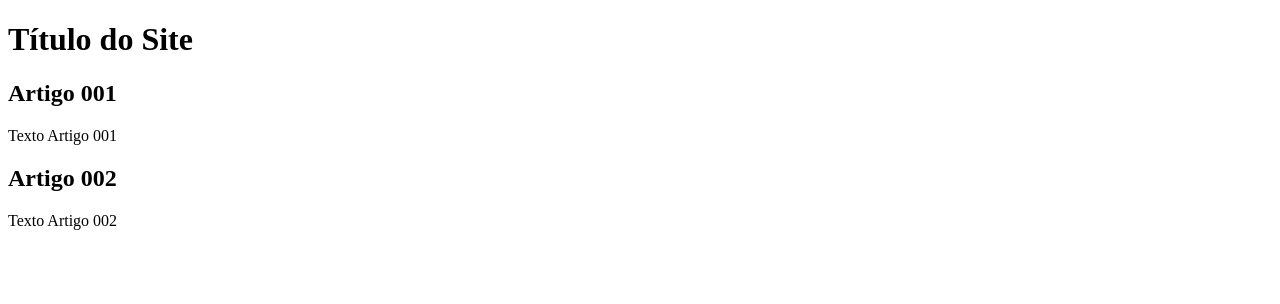
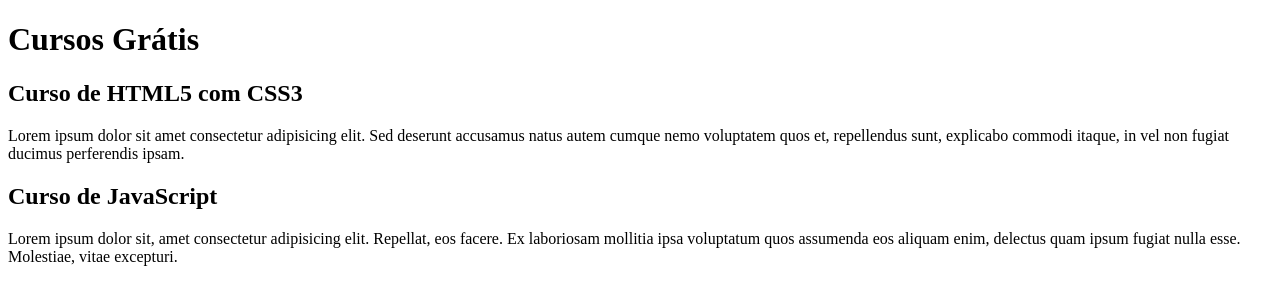
Before and after one commit to cpdiego/projeto-site, a plain HTML site: page index.html in a window 1280 px wide. Drawn offline with Linux system fonts and the light colour scheme.

Commit message:
Comecei a escrever o conteúdo

```diff
--- a/index.html
+++ b/index.html
@@ -8,15 +8,15 @@
 <body>
     <main>
         <header>
-            <h1>Título do Site</h1>
+            <h1>Cursos Grátis</h1>
         </header>
         <article>
-            <h2>Artigo 001</h2>
-            <p>Texto Artigo 001</p>
+            <h2>Curso de HTML5 com CSS3</h2>
+            <p>Lorem ipsum dolor sit amet consectetur adipisicing elit. Sed deserunt accusamus natus autem cumque nemo voluptatem quos et, repellendus sunt, explicabo commodi itaque, in vel non fugiat ducimus perferendis ipsam.</p>
         </article>
         <article>
-            <h2>Artigo 002</h2>
-            <p>Texto Artigo 002</p>
+            <h2>Curso de JavaScript</h2>
+            <p>Lorem ipsum dolor sit, amet consectetur adipisicing elit. Repellat, eos facere. Ex laboriosam mollitia ipsa voluptatum quos assumenda eos aliquam enim, delectus quam ipsum fugiat nulla esse. Molestiae, vitae excepturi.</p>
         </article>
     </main>
 </body>
```
